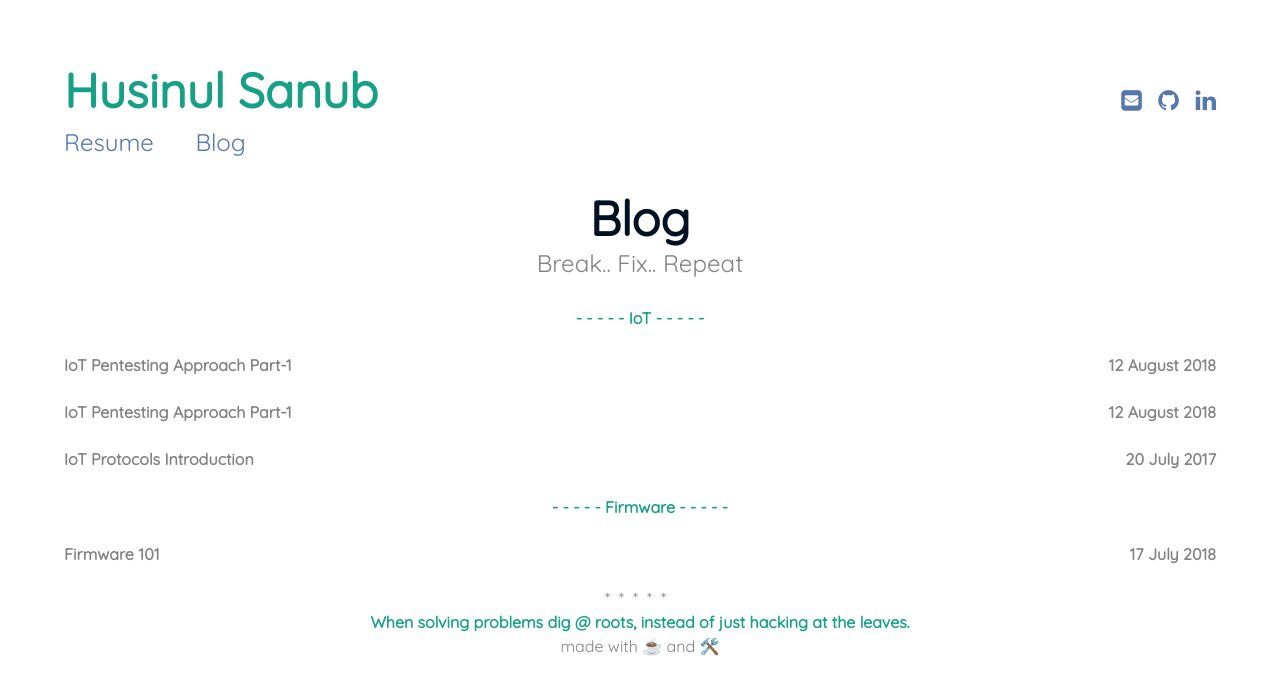
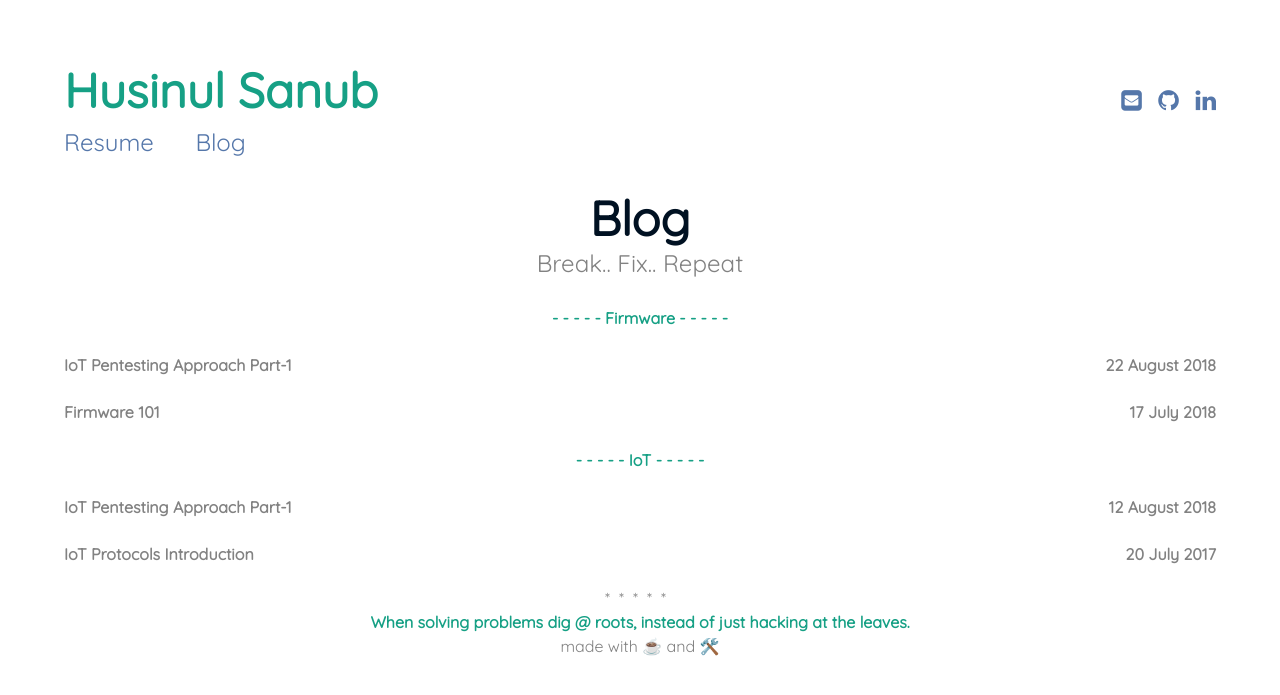
Before and after one commit to husinul/husinul.github.io, a Jekyll site: the page built from blog.md, in a window 1280 px wide. Shown: the top 695 px of the page. Built offline with Jekyll 4.4.1, drawn with Linux system fonts in a browser that asks for light colours.

Commit message:
Update 2018-08-22-Firmware Analysis.md

```diff
--- a/_posts/2018-08-22-Firmware Analysis.md
+++ b/_posts/2018-08-22-Firmware Analysis.md
@@ -1,7 +1,6 @@
 ---
 layout: page
 title:  "IoT Pentesting Approach Part-1"
-subtitle: "A minimal Jekyll theme"
-date:   2018-08-12 11:21:21 +0530
-categories: ["IoT"]
+date:   2018-08-22 11:21:21 +0530
+categories: ["Firmware"]
 ---
```
